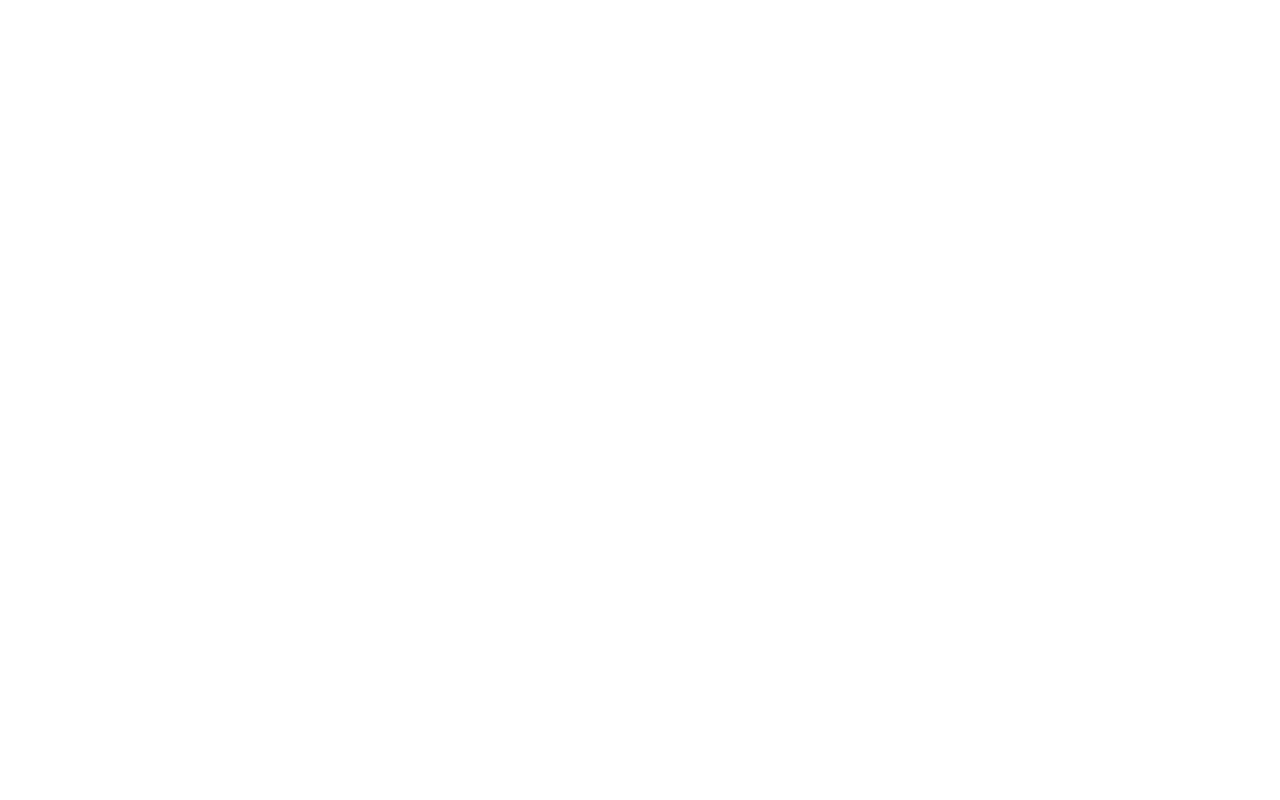
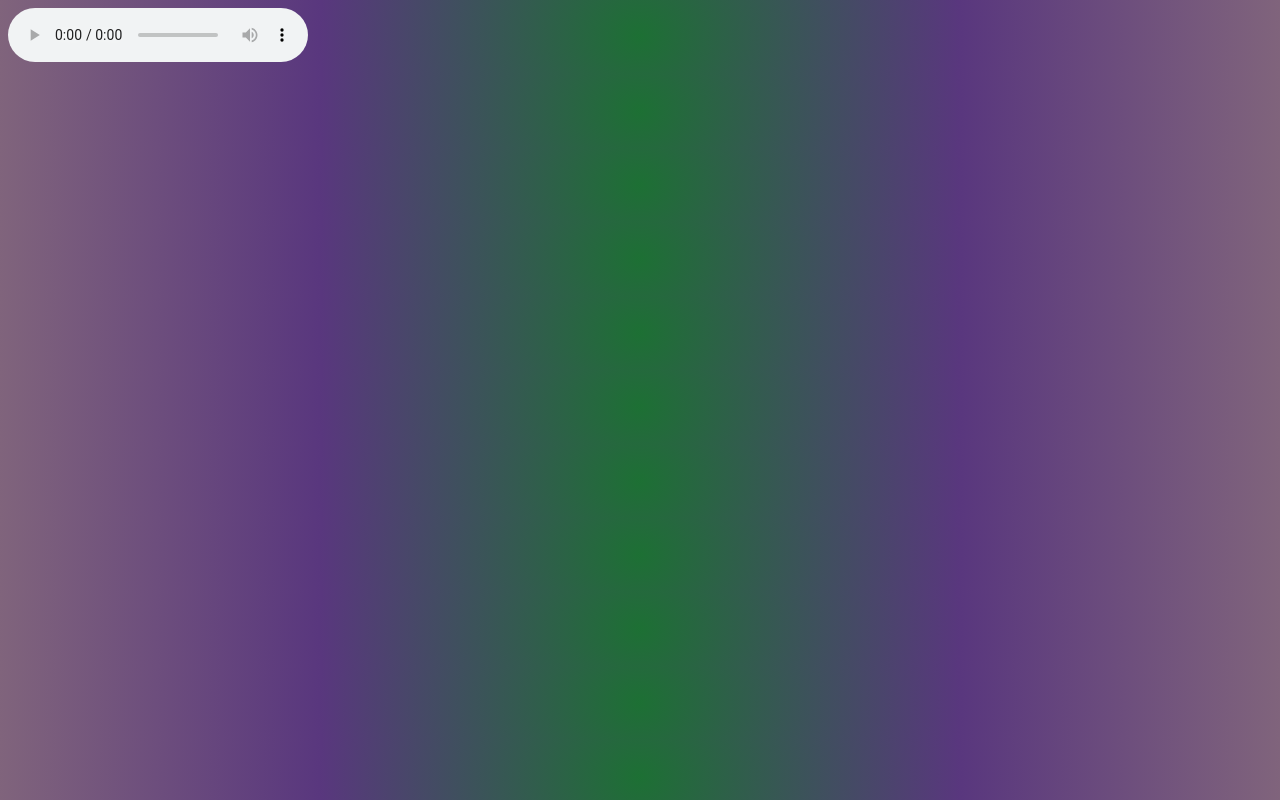
Before and after one commit to AbiVickery/mymusic.github.io, a plain HTML site: page index.html in a window 1280 px wide. Drawn offline with Linux system fonts and the light colour scheme.

Commit message:
background

```diff
--- a/css/style.css
+++ b/css/style.css
@@ -0,0 +1,7 @@
+body {
+    background: rgb(29,112,52);
+    background: -moz-radial-gradient(circle, rgba(29,112,52,1) 0%, rgba(89,55,126,1) 50%, rgba(128,100,124,1) 100%);
+    background: -webkit-radial-gradient(circle, rgba(29,112,52,1) 0%, rgba(89,55,126,1) 50%, rgba(128,100,124,1) 100%);
+    background: radial-gradient(circle, rgba(29,112,52,1) 0%, rgba(89,55,126,1) 50%, rgba(128,100,124,1) 100%);
+    filter: progid:DXImageTransform.Microsoft.gradient(startColorstr="#1d7034",endColorstr="#80647c",GradientType=1);
+}
--- a/index.html
+++ b/index.html
@@ -9,5 +9,8 @@
 </head>
 <body>
     <script src="javascript/app.js"></script>
+    <audio src="music/Up, out baby.m4a" controls>
+        <p>If you are reading this, it is because your browser does not support the audio element.</p>
+        </audio>
 </body>
 </html>
```
